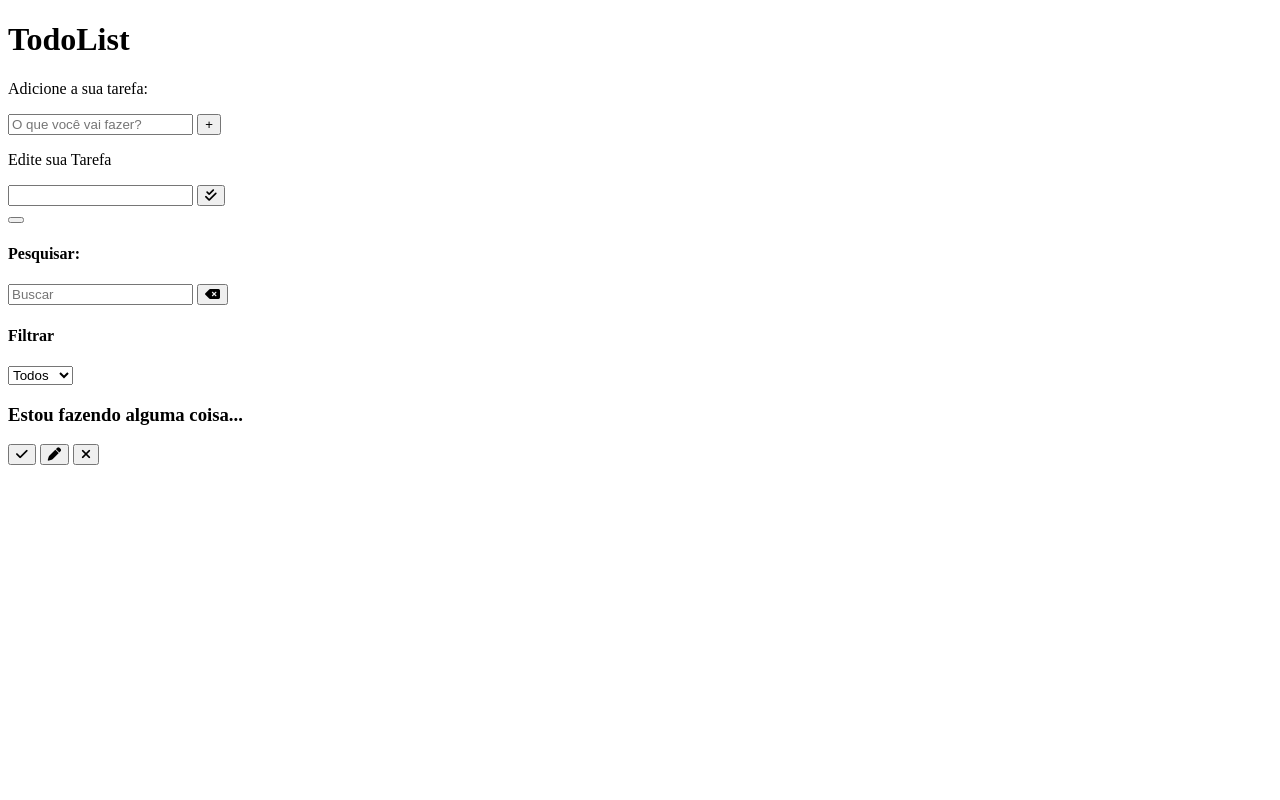
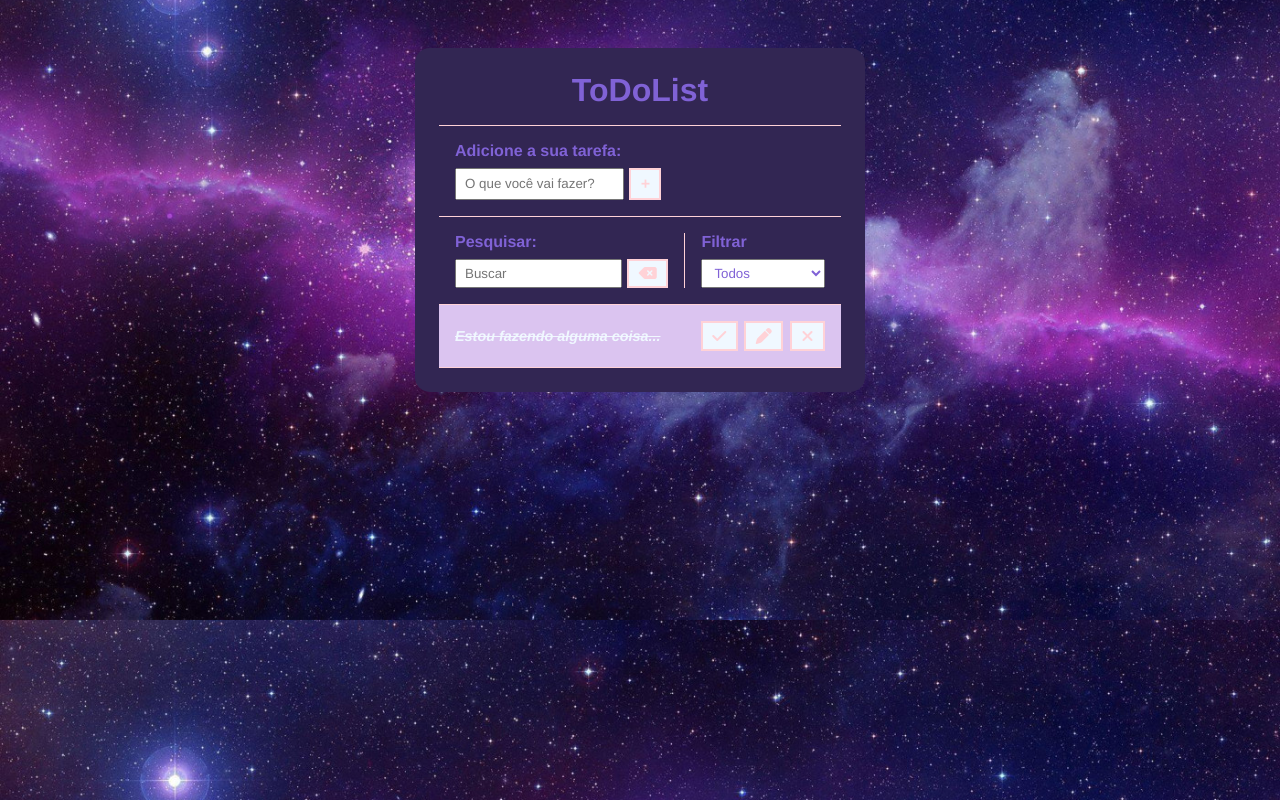
Before and after one commit to xxxgabexxx/toDoList, a plain HTML site: page js/index.html in a window 1280 px wide. Drawn offline with Linux system fonts and the light colour scheme.

Commit message:
Finalizada a parte CSS

```diff
--- a/css/style.css
+++ b/css/style.css
@@ -0,0 +1,158 @@
+/* Geral */
+* {
+    padding: 0;
+    margin: 0;
+    font-family: Helvetica;
+    color: #8062D6;
+    box-sizing: border-box;
+}
+
+body {
+    background-image: url(../img/background.jpg);
+    background-position: center;
+    background-size: cover;
+}
+
+button {
+    background-color: aliceblue;
+    color: #FFD2D7;
+    border: 2px solid #FFD2D7;
+    padding: .3rem .6rem;
+    font-size: 1rem;
+    cursor: pointer;
+    display: flex;
+    justify-content: center;
+    align-items: center;
+    transition: 0.4s;
+}
+
+button:hover {
+    background-color: #FFD2D7;
+    color: aliceblue;
+}
+
+button:hover > i {
+    color: aliceblue;
+}
+
+button i {
+    color: #FFD2D7;
+    font-weight: bold;
+    pointer-events: none;
+}
+
+input, select {
+    padding: 0.25rem 0.5rem;
+}
+
+.hide {
+    display: none;
+}
+
+/* ToDo header */
+.todo-container {
+    max-width: 450px;
+    margin: 3rem auto;
+    background-color: #322653;
+    padding: 1.5rem;
+    border-radius: 15px;
+}
+
+.todo-container header {
+    text-align: center;
+    padding: 0 1rem 1rem;
+    border-bottom: 1px solid #FFD2D7;
+}
+
+/* ToDo form */
+#todo-form, #edit-form {
+    padding: 1rem;
+    border-bottom: 1px solid #FFD2D7;
+}
+
+#todo-form p,
+#edit-form p {
+    margin-bottom: 0.5rem;
+    font-weight: bold;
+}
+
+.form-control {
+    display: flex;
+}
+
+.form-control input {
+    margin-right: 0.3rem;
+}
+
+#cancel-edit-btn {
+    margin-top: 1rem;
+}
+
+/* ToDo toolbar */
+#toolbar {
+    padding: 1rem;
+    border-bottom: 1px solid #FFD2D7;
+    display: flex;
+}
+
+#toolbar h4 {
+    margin-bottom: .5rem;
+}
+
+#search {
+    border-right: 1px solid #FFD2D7;
+    padding-right: 1rem;
+    margin-right: 1rem;
+    width: 65%;
+    display: flex;
+    flex-direction: column;
+}
+
+#search form {
+    display: flex;
+}
+
+#search input {
+    width: 100%;
+    margin-right: 0.3rem;
+}
+
+#filter {
+    width: 35%;
+    display: flex;
+    flex-direction: column;
+}
+
+#filter select {
+    flex: 1;
+}
+
+/* ToDo List */
+
+.todo {
+    display: flex;
+    justify-content: space-around;
+    align-items: center;
+    padding: 1rem;
+    border-bottom: 1px solid #FFD2D7;
+    transition: .35;
+}
+
+.todo h3 {
+    flex: 1;
+    font-size: 0.9rem;
+}
+
+.todo button {
+    margin-left: 0.4rem;
+}
+
+.done {
+    background-color: #DBC4F0;
+}
+
+.done h3 {
+    color: aliceblue;
+    text-decoration: line-through;
+    font-style: italic;
+}
--- a/js/index.html
+++ b/js/index.html
@@ -1,5 +1,6 @@
 <!DOCTYPE html>
 <html lang="pt-br">
+
 <head>
     <meta charset="UTF-8">
     <meta name="viewport" content="width=device-width, initial-scale=1.0">
@@ -7,13 +8,17 @@
     <!--CSS do projeto-->
     <link rel="stylesheet" href="/css/style.css">
     <!--Font Awesome-->
-    <link rel="stylesheet" href="https://cdnjs.cloudflare.com/ajax/libs/font-awesome/6.4.2/css/all.min.css" integrity="sha512-z3gLpd7yknf1YoNbCzqRKc4qyor8gaKU1qmn+CShxbuBusANI9QpRohGBreCFkKxLhei6S9CQXFEbbKuqLg0DA==" crossorigin="anonymous" referrerpolicy="no-referrer" />
+    <link rel="stylesheet" href="https://cdnjs.cloudflare.com/ajax/libs/font-awesome/6.4.2/css/all.min.css"
+        integrity="sha512-z3gLpd7yknf1YoNbCzqRKc4qyor8gaKU1qmn+CShxbuBusANI9QpRohGBreCFkKxLhei6S9CQXFEbbKuqLg0DA=="
+        crossorigin="anonymous" referrerpolicy="no-referrer" />
     <!--JS do projeto-->
     <script src="script.js" defer></script>
 </head>
+
 <body>
+    <div class="todo-container">
         <header>
-        <h1>TodoList</h1>
+            <h1>ToDoList</h1>
         </header>
         <form id="todo-form">
             <p>Adicione a sua tarefa:</p>
@@ -24,7 +29,7 @@
                 </button>
             </div>
         </form>
-    <form id="edit-form">
+        <form id="edit-form" class="hide">
             <p>Edite sua Tarefa</p>
             <div class="form-control">
                 <input type="text" id="edit-input">
@@ -32,7 +37,7 @@
                     <i class="fa-solid fa-check-double"></i>
                 </button>
             </div>
-        <button id="cancel-edit-btn"></button>
+            <button id="cancel-edit-btn">Cancelar</button>
         </form>
         <div id="toolbar">
             <div id="search">
@@ -53,9 +58,9 @@
                     <option value="todo">A fazer</option>
                 </select>
             </div>
-
+        </div>
         <div id="todo-list">
-            <div class="todo">
+            <div class="todo done">
                 <h3>Estou fazendo alguma coisa...</h3>
                 <button class="finish-todo">
                     <i class="fa-solid fa-check"></i>
@@ -68,7 +73,8 @@
                 </button>
             </div>
         </div>
+
     </div>
+</body>
 
-</body>
 </html>
```
Lines whose indentation alone changed are shown as unchanged.
